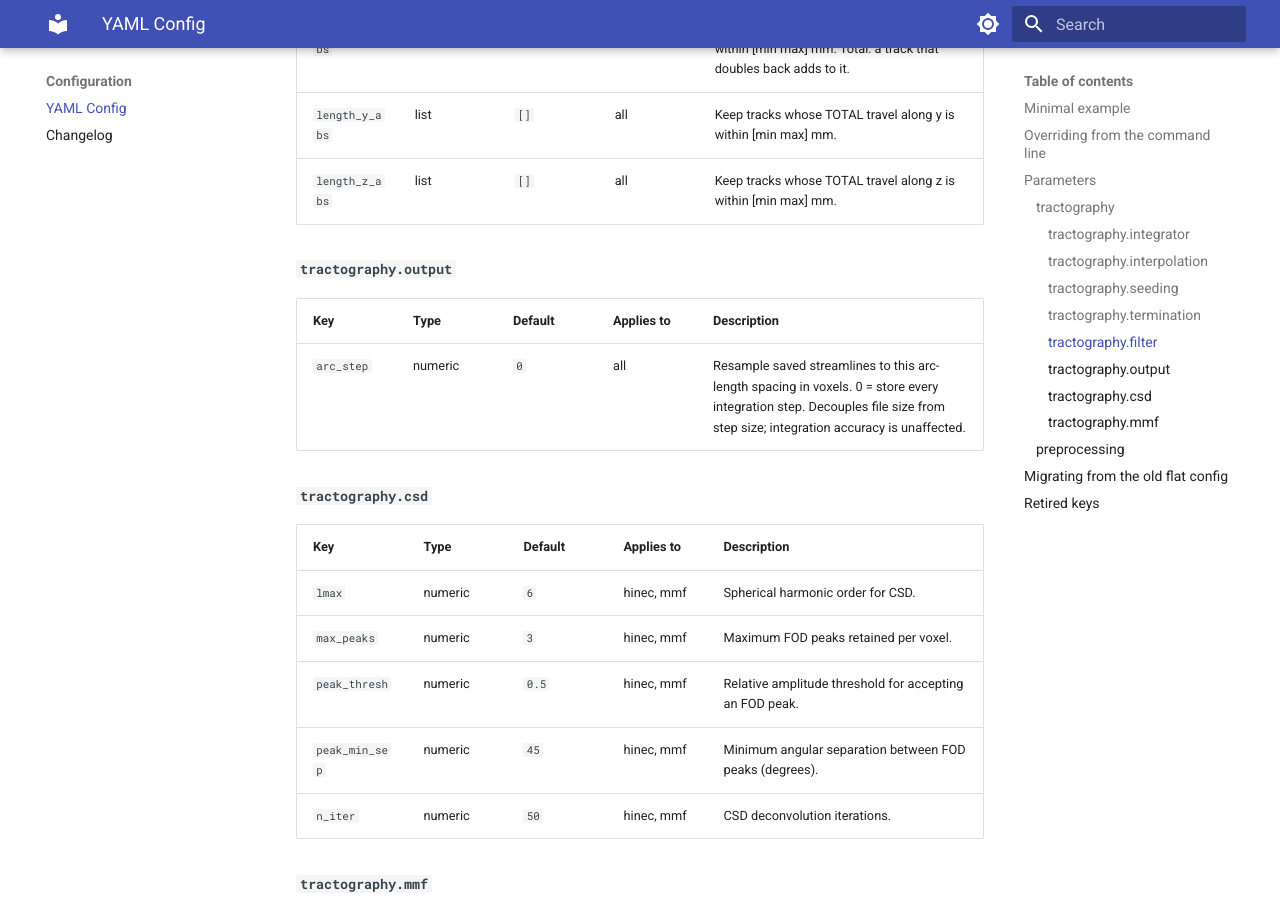
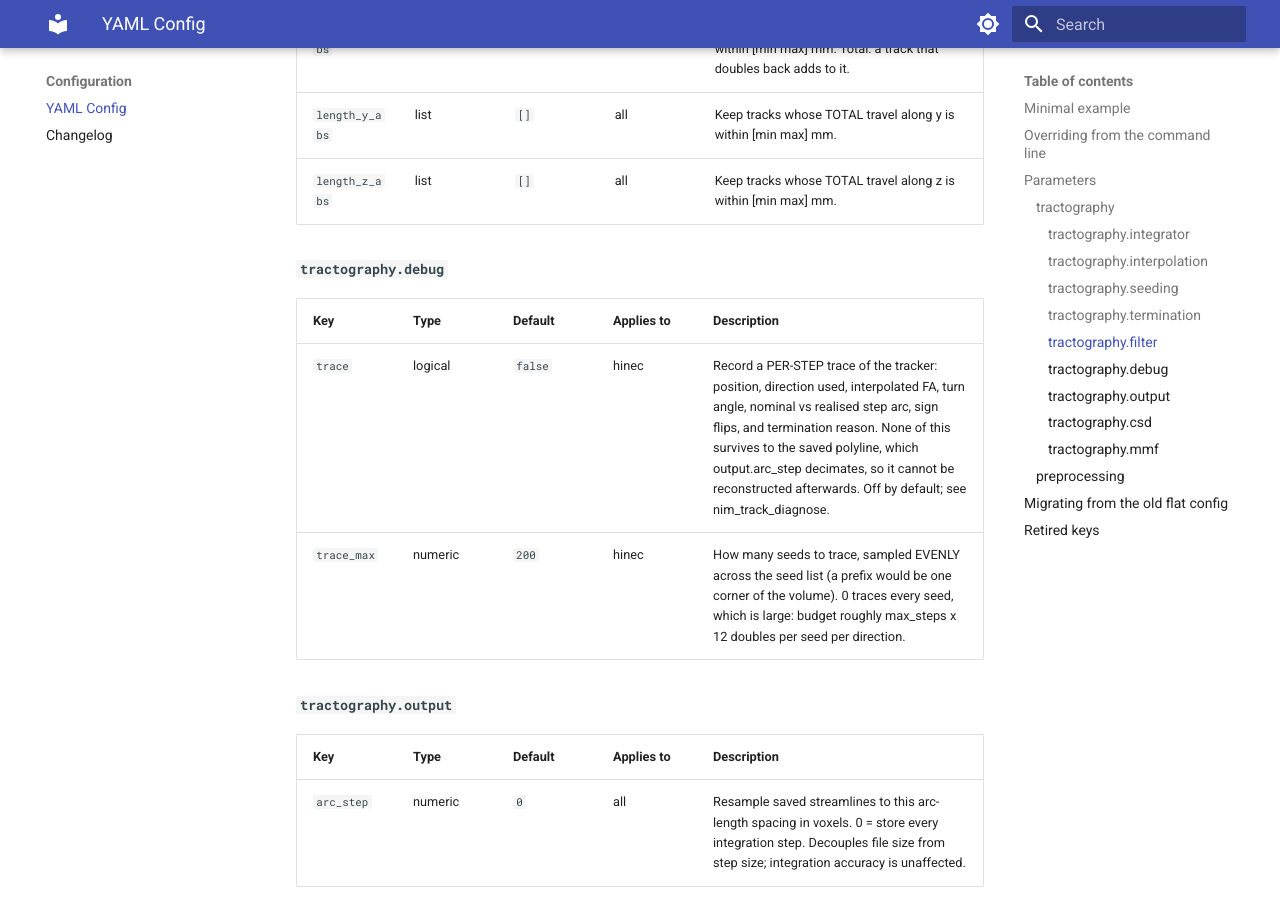
Before and after one commit to uicneuro/hinec, an MkDocs documentation site: the page built from docs/YAML_CONFIG.md, in a window 1280 px wide and 900 px high, scrolled down 5082 px. Built offline with MkDocs 1.6.1 and Material for MkDocs 9.7.7, drawn with Linux system fonts in a browser that asks for light colours.

Commit message:
Add a per-step tracker trace, and attribute streamline error to its cause
Diagnosis was guesswork because nothing recorded what the tracker did. The
saved polyline is decimated by output.arc_step, so the points on disk are not
the points the integrator visited, and the direction actually used, the sign
flips and the reason a track stopped were never stored at all. Every
explanation had to be reconstructed by replaying the field offline, and three
plausible ones were falsified that way after being believed.

debug.trace records, per step: position, the unit direction used, interpolated
FA, turn angle from the previous tangent, the arc the step was asked to cover
against the arc it achieved, sign flips, and the termination reason. Seeds are
sampled evenly across the seed list rather than taking a prefix, since seed
order follows the voxel scan and a prefix is one corner of the volume.

nim_track_diagnose consumes that trace and splits the direction error into the
stages that produce it, each with an observable input and output:

  e_model  = angle(true direction, v1 at the nearest voxel)
  e_interp = angle(v1, the direction actually used)
  chord/h  = the fraction of the requested arc the step advanced

On Cingulum_right, 800 traced arms and 79078 steps: model error has median
9.5 deg and p95 62.9 deg, interpolation 2.8 and 13.5, and chord/h is 1.000.
Of 125 sustained departures, 74% occur where the tensor itself is already more
than 45 degrees wrong, 6% where interpolation carries it over, and none from a
sign flip.

Also fixes a defect this exposed. Every failure inside the direction lookup
surfaced as 'no_direction', merging two unrelated causes: leaving the
interpolation domain, and FA falling under the termination floor. The lookup
now reports which, and the same run that previously showed 769 'no_direction'
and zero 'fa' terminations now correctly shows 769 'fa'. The old labels made
termination statistics useless for diagnosis.

136/136 unit tests pass.

```diff
--- a/docs/YAML_CONFIG.md
+++ b/docs/YAML_CONFIG.md
@@ -108,6 +108,13 @@ parameter. A key marked `hinec` is ignored by `standard` and `mmf`.
 | `length_y_abs` | list | `[]` | all | Keep tracks whose TOTAL travel along y is within [min max] mm. |
 | `length_z_abs` | list | `[]` | all | Keep tracks whose TOTAL travel along z is within [min max] mm. |
 
+#### `tractography.debug`
+
+| Key | Type | Default | Applies to | Description |
+|---|---|---|---|---|
+| `trace` | logical | `false` | hinec | Record a PER-STEP trace of the tracker: position, direction used, interpolated FA, turn angle, nominal vs realised step arc, sign flips, and termination reason. None of this survives to the saved polyline, which output.arc_step decimates, so it cannot be reconstructed afterwards. Off by default; see nim_track_diagnose. |
+| `trace_max` | numeric | `200` | hinec | How many seeds to trace, sampled EVENLY across the seed list (a prefix would be one corner of the volume). 0 traces every seed, which is large: budget roughly max_steps x 12 doubles per seed per direction. |
+
 #### `tractography.output`
 
 | Key | Type | Default | Applies to | Description |
```
Also changed, not shown: 6 other files.
